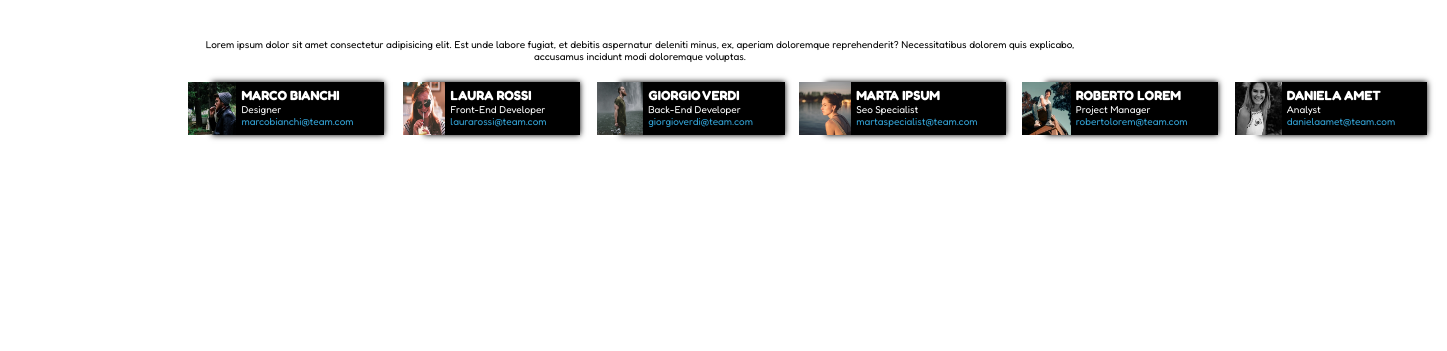
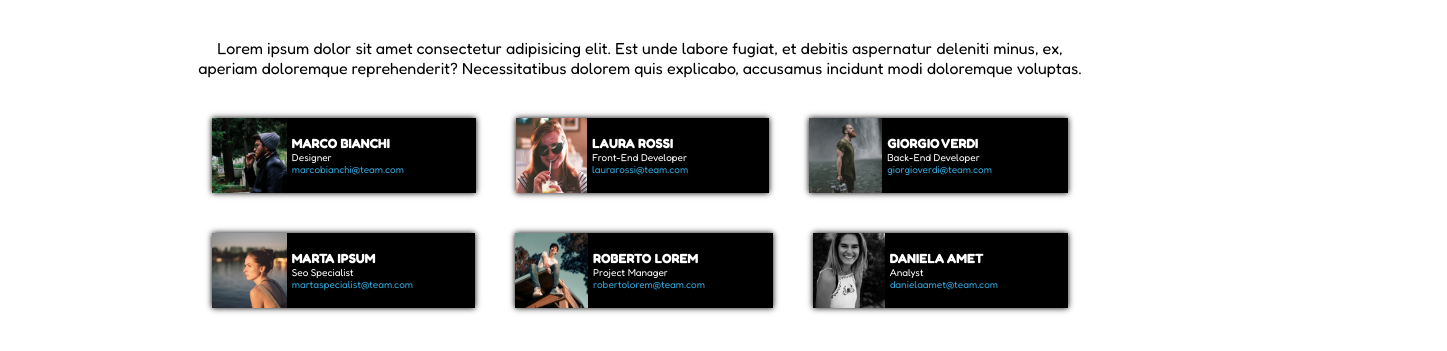
Before and after one commit to LuigiZannella/html-css-flex-cards, a plain HTML site: page index.html in a window 1280 px wide. Shown: the part 81-432 px from the top of the page, 1447 px wide, since content can reach past the window. Drawn offline with Linux system fonts and the light colour scheme.

Commit message:
progetto finito

```diff
--- a/index.html
+++ b/index.html
@@ -12,8 +12,8 @@
 <body>
     <header><h1>Meet Our Team</h1>
     </header>
-    <main class="container">
-        <p>Lorem ipsum dolor sit amet consectetur adipisicing elit. Est unde labore fugiat, et debitis aspernatur deleniti minus, ex, aperiam doloremque reprehenderit? Necessitatibus dolorem quis explicabo, accusamus incidunt modi doloremque voluptas.</p>
+    <div class="container">
+        <p class="margine">Lorem ipsum dolor sit amet consectetur adipisicing elit. Est unde labore fugiat, et debitis aspernatur deleniti minus, ex, aperiam doloremque reprehenderit? Necessitatibus dolorem quis explicabo, accusamus incidunt modi doloremque voluptas.</p>
         <div class="flex-container">
           <div class="item">
             <img src="img/male1.png" alt="immagine 1" />
@@ -39,6 +39,9 @@
             <p class="blu">giorgioverdi@team.com</p>
           </div>
         </div>
+    </div>
+</div>
+        <div class="container">
         <div class="flex-container">
             <div class="item">
                <img src="img/female2.png" alt="immagine 4" />
@@ -64,6 +67,7 @@
               <p class="blu">danielaamet@team.com</p>
             </div>
         </div>
+        </div>
       </main>
 </body>
 </html>
--- a/style.css
+++ b/style.css
@@ -13,8 +13,8 @@ h1 {
     padding: 40px;
 }
 
-p {
-    font-size: 10px;
+.margine {
+    margin-bottom: 20px;
 }
 
 .container {
@@ -27,6 +27,7 @@ p {
     display: flex;
     align-self: auto;
   }
+
   .item {
     display: flex;
     flex-direction: row;
@@ -35,7 +36,6 @@ p {
     background-color: black;
     color: white;
     list-style: none;
-    justify-content: center;
     padding-right: 50px;
     box-shadow: 0px 0px 6px black;
     margin: 20px;
@@ -46,12 +46,17 @@ p {
     flex-direction: column;
     padding: 5px;
     text-align: left;
+    justify-content: center;
 }
 
   .item img {
-      width: 40%;
+      width: 35%;
   }
 
 .blu {
     color: #33a3d6;
 }
+
+.scritte p {
+    font-size: 10px;
+}
```
